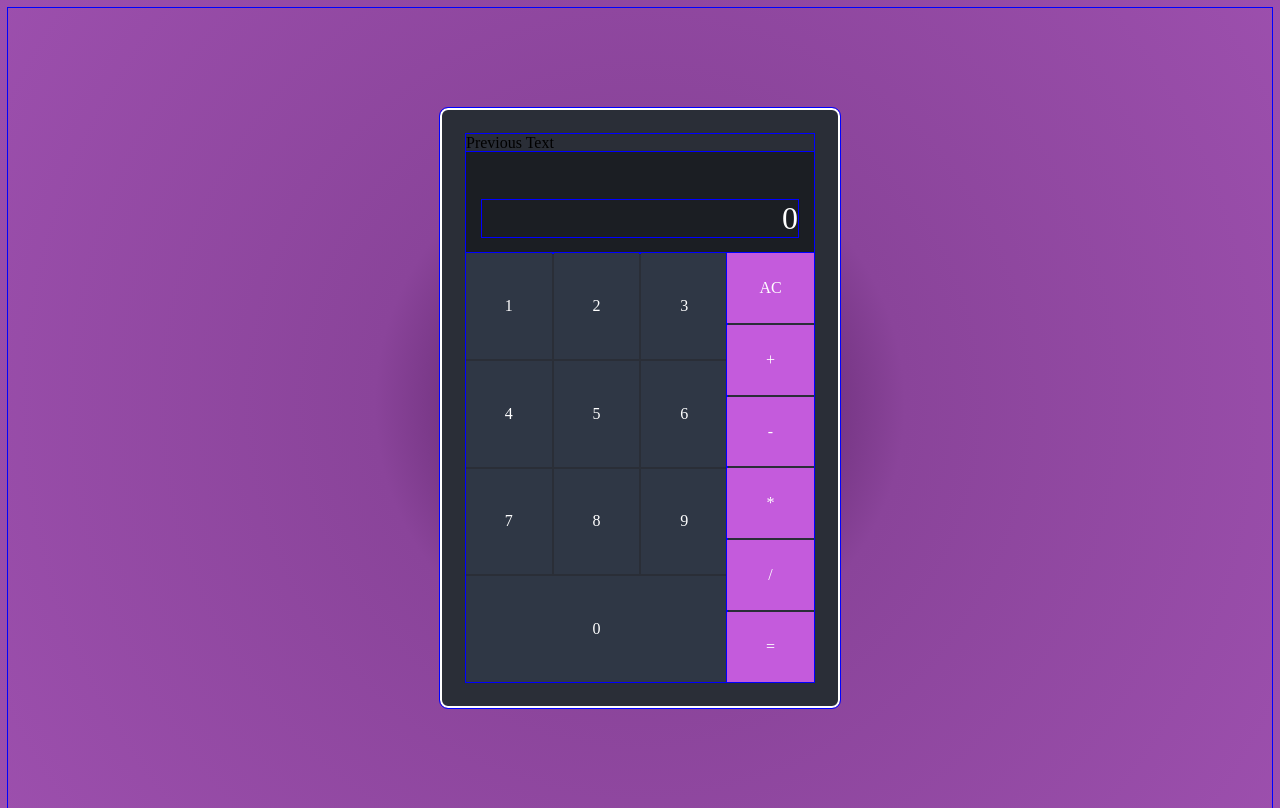
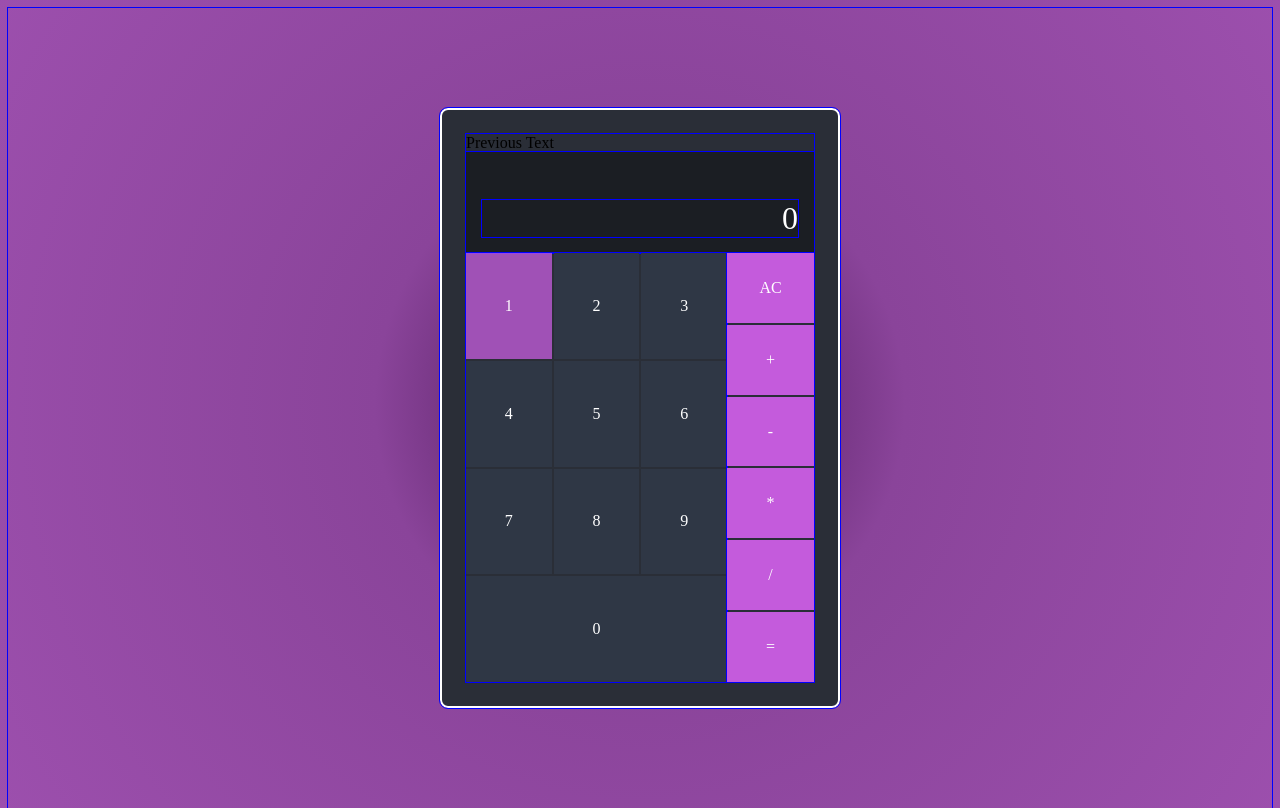
Before and after one commit to Oosh74/Calculator_OP, a plain HTML site: page index.html in a window 1280 px wide. In both pictures the pointer is over the button 508 px from the left and 305 px from the top of the page. Drawn offline with Linux system fonts and the light colour scheme.

Commit message:
Add hover effect to buttons

```diff
--- a/style.css
+++ b/style.css
@@ -128,3 +128,8 @@ body {
   flex: 1;
   background-color: #c45bdc;
 }
+
+button:hover {
+  transition: 0.2s ease-in-out;
+  background-color: #c45bdcc4;
+}
```
